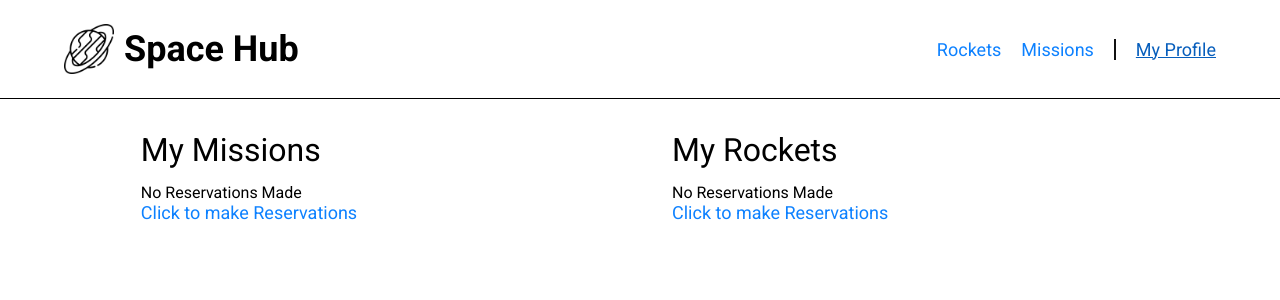
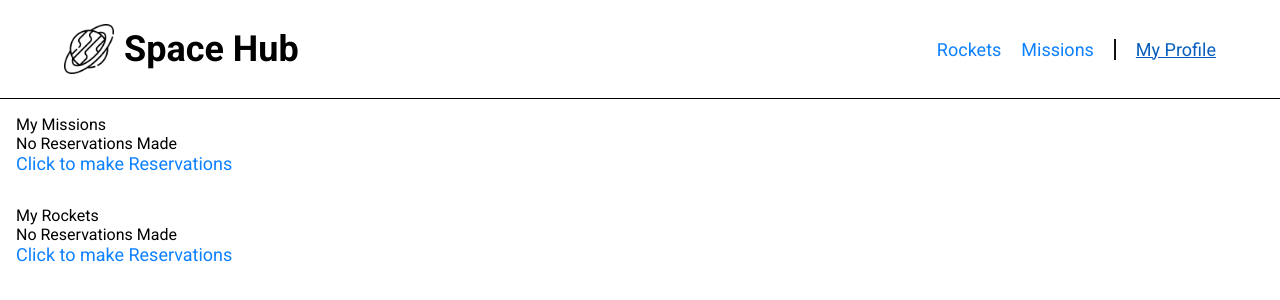
Before and after one commit to kennyegun24/space-travel-hub, a React (Create React App) app: page /profile in a window 1280 px wide. Shown: the top 300 px of the page. Built offline with nearby package versions, Linux system fonts and the light colour scheme.

Commit message:
Change main section class name

```diff
--- a/src/pages/userProfile.jsx
+++ b/src/pages/userProfile.jsx
@@ -8,7 +8,7 @@ const Profile = () => {
   const missionsMember = missionsArray.filter((mission) => mission.member);
 
   return (
-    <section className="missions-container">
+    <section className="userDetails">
       <div className="missions-column">
         <header>My Missions</header>
         {missionsMember.length === 0 ? (
```
